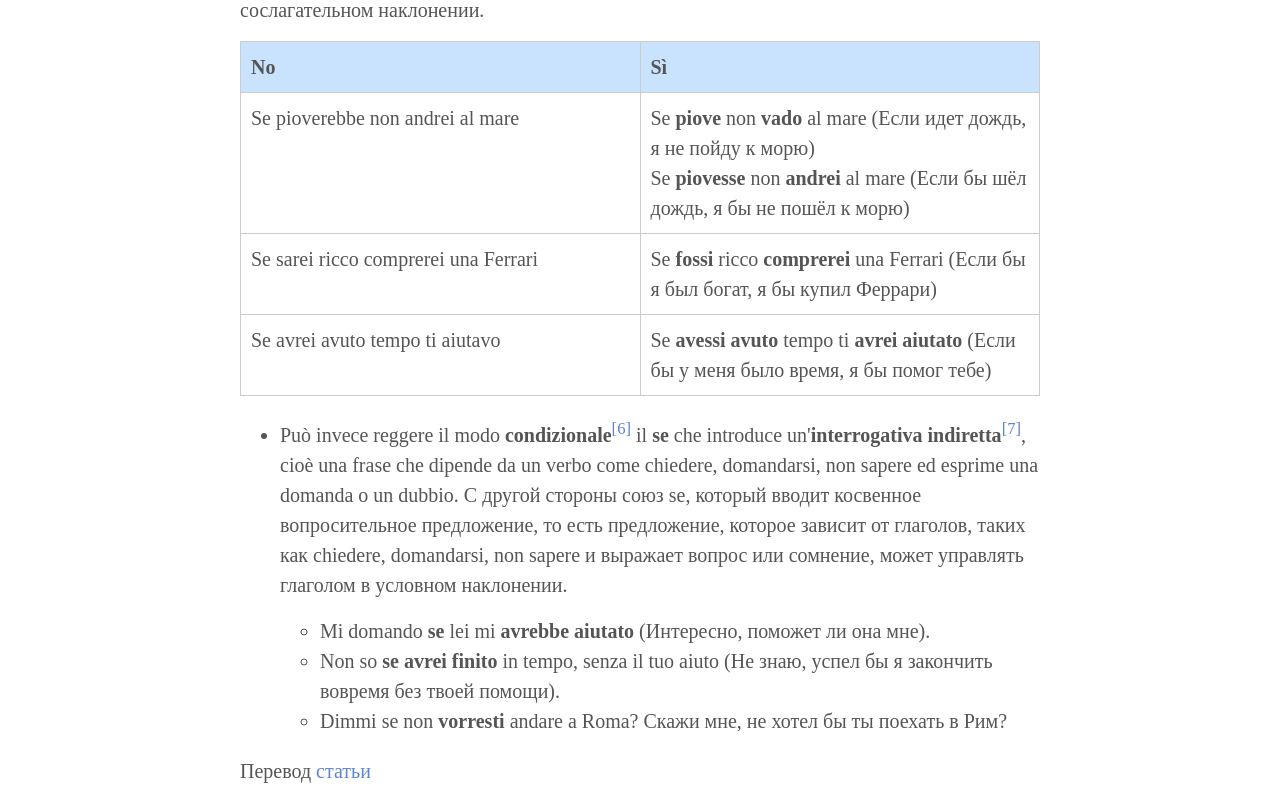
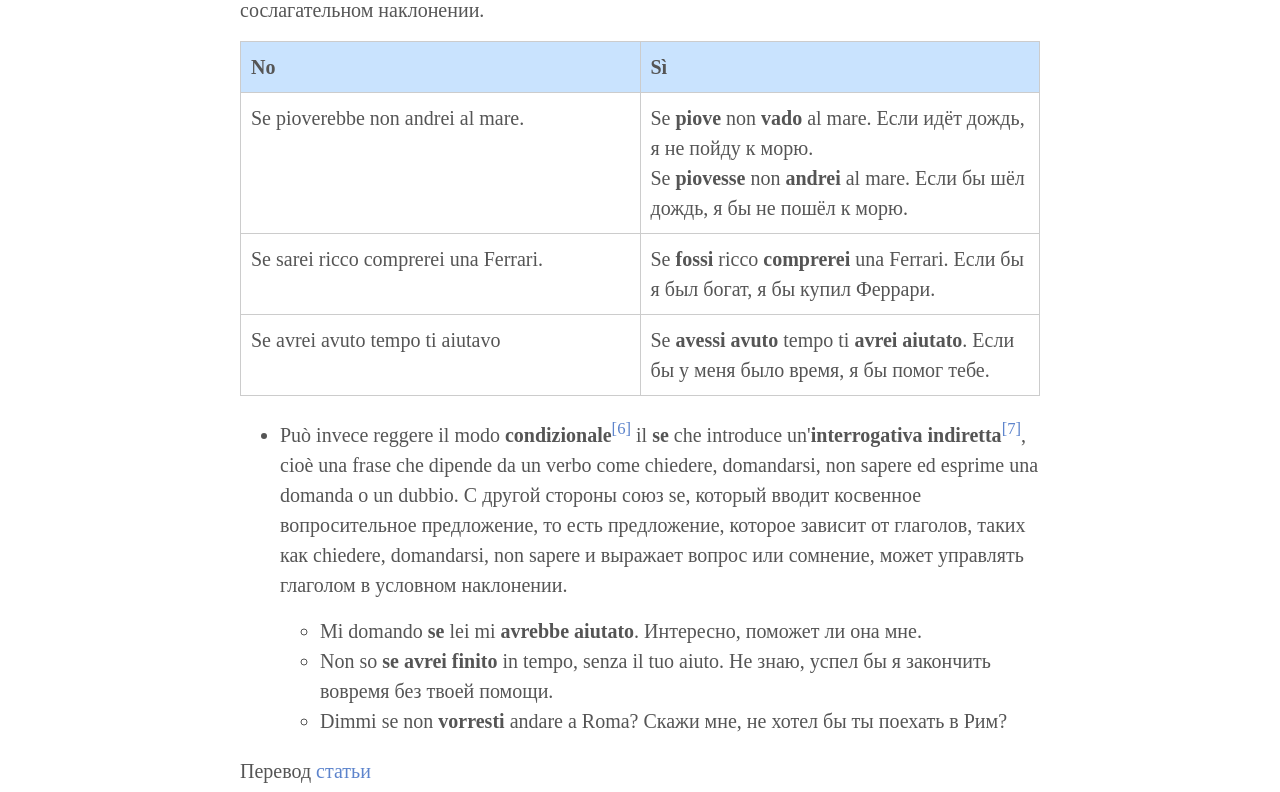
Before and after one commit to postolny/postolny.github.io, a Jekyll site: the page built from _posts/2021-05-03-uso-corretto-del-se-piu-il-condizionale.md, in a window 1280 px wide and 1400 px high, scrolled down 1908 px. Shown: the part 153-945 px from the top of the window. Built offline with Jekyll 4.4.1, drawn with Linux system fonts in a browser that asks for light colours.

Commit message:
Add files via upload

```diff
--- a/_posts/2021-05-03-uso-corretto-del-se-piu-il-condizionale.md
+++ b/_posts/2021-05-03-uso-corretto-del-se-piu-il-condizionale.md
@@ -31,14 +31,14 @@ Il **condizionale** deve essere invece usato nella **frase reggente** – l'apod
 
 | No | Sì |
 |----|----|
-| Se pioverebbe non andrei al mare | Se **piove** non **vado** al mare (Если идет дождь, я не пойду к морю)<br>Se **piovesse** non **andrei** al mare (Если бы шёл дождь, я бы не пошёл к морю) |
-| Se sarei ricco comprerei una Ferrari | Se **fossi** ricco **comprerei** una Ferrari (Если бы я был богат, я бы купил Феррари) |
-| Se avrei avuto tempo ti aiutavo | Se **avessi avuto** tempo ti **avrei aiutato** (Если бы у меня было время, я бы помог тебе) |
+| Se pioverebbe non andrei al mare. | Se **piove** non **vado** al mare. Если идёт дождь, я не пойду к морю.<br>Se **piovesse** non **andrei** al mare. Если бы шёл дождь, я бы не пошёл к морю. |
+| Se sarei ricco comprerei una Ferrari. | Se **fossi** ricco **comprerei** una Ferrari. Если бы я был богат, я бы купил Феррари. |
+| Se avrei avuto tempo ti aiutavo | Se **avessi avuto** tempo ti **avrei aiutato**. Если бы у меня было время, я бы помог тебе. |
 
 - Può invece reggere il modo **condizionale**[^6] il **se** che introduce un'**interrogativa indiretta**[^7], cioè una frase che dipende da un verbo come chiedere, domandarsi, non sapere ed esprime una domanda o un dubbio. С другой стороны союз se, который вводит косвенное вопросительное предложение, то есть предложение, которое зависит от глаголов, таких как chiedere, domandarsi, non sapere и выражает вопрос или сомнение, может управлять глаголом в условном наклонении.
 
-  - Mi domando **se** lei mi **avrebbe aiutato** (Интересно, поможет ли она мне).
-  - Non so **se** **avrei finito** in tempo, senza il tuo aiuto (Не знаю, успел бы я закончить вовремя без твоей помощи).
+  - Mi domando **se** lei mi **avrebbe aiutato**. Интересно, поможет ли она мне.
+  - Non so **se** **avrei finito** in tempo, senza il tuo aiuto. Не знаю, успел бы я закончить вовремя без твоей помощи.
   - Dimmi se non **vorresti** andare a Roma? Скажи мне, не хотел бы ты поехать в Рим?
 
 Перевод [статьи](https://www.studiarapido.it/uso-corretto-del-se-piu-il-condizionale)
```
